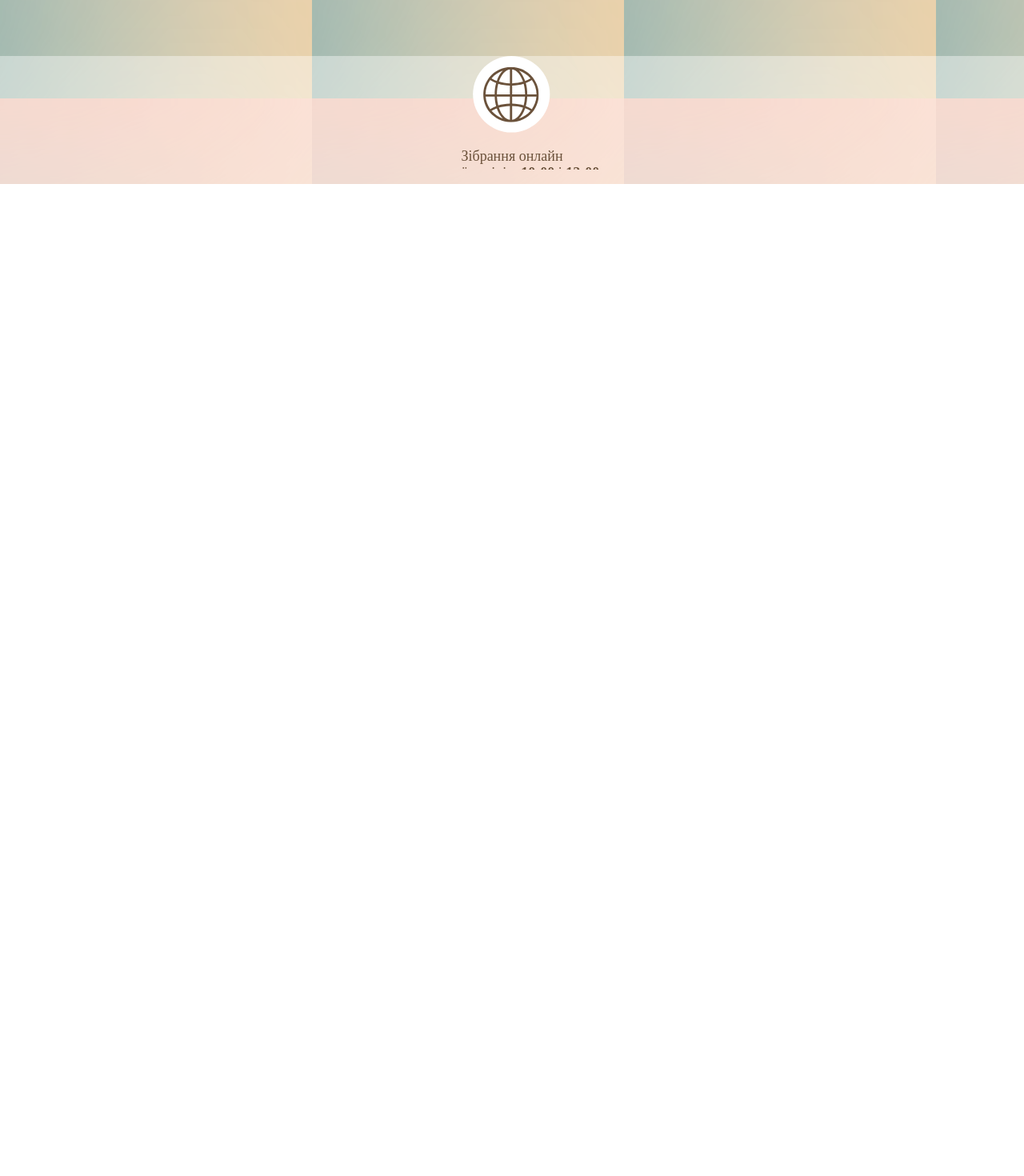
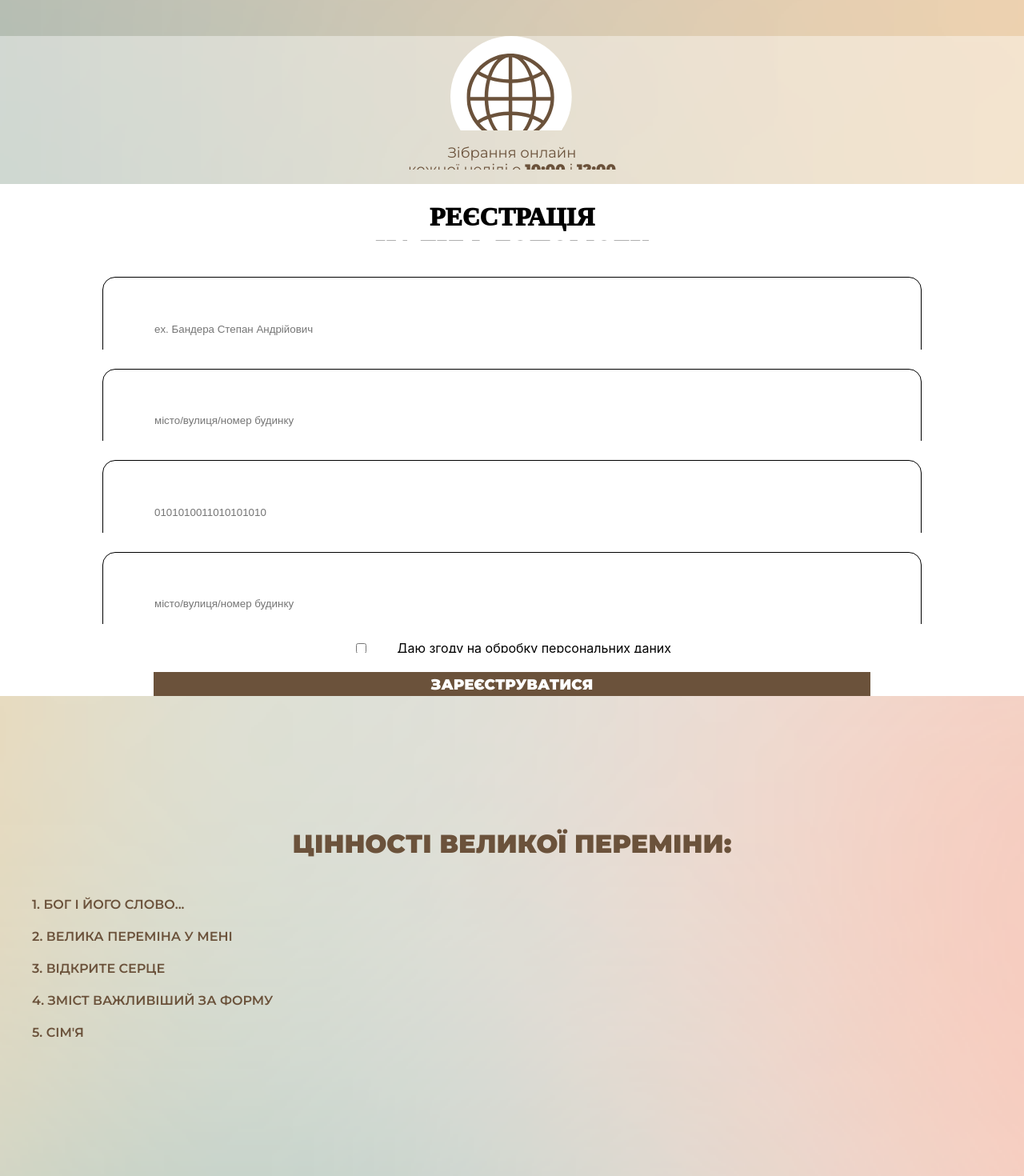
Before and after one commit to ErnestMk1/Great_Change, a React (Create React App) app in the folder my-app/: page / in a window 1280 px wide. Shown: the part 570-2040 px from the top of the page at 80% size. Before the commit the page ends 800 px from the top, so only its background shows below. Built offline with nearby package versions, Linux system fonts and the light colour scheme.

Commit message:
added registration and values pages

```diff
--- a/my-app/src/App.module.css
+++ b/my-app/src/App.module.css
@@ -5,4 +5,5 @@
 
 * {
   overflow-x: hidden;
+  box-sizing: border-box;
 }
--- a/my-app/src/App.tsx
+++ b/my-app/src/App.tsx
@@ -1,10 +1,14 @@
 import css from './App.module.css';
+import Registration from './components/registration/Registration';
+import Values from './components/values/Values';
 import Welcome from './components/welcome_page/Welcome';
 
 const App = () => {
   return (
     <div className={css.main_div}>
       <Welcome />
+      <Registration />
+      <Values />
     </div>
   );
 };
--- /dev/null
+++ b/my-app/src/components/registration/Registration.module.css
@@ -0,0 +1,99 @@
+.main_div {
+  height: 80vh;
+  display: flex;
+  flex-direction: column;
+  align-items: center;
+  gap: 3vh;
+}
+
+.text_block {
+  display: flex;
+  flex-direction: column;
+}
+
+.main_div h1 {
+  text-align: center;
+  font-family: 'Mont';
+  font-style: normal;
+  font-weight: 950;
+  line-height: 41px;
+}
+
+.text_input {
+  width: 80vw;
+  height: 6vh;
+  border: 1px solid #000;
+  border-radius: 1rem;
+  padding: 5vw;
+}
+
+.text_input:active {
+  border: none;
+  background-color: none;
+}
+
+.checkbox_block {
+  display: flex;
+  align-items: center;
+}
+
+.checkbox_input {
+  width: max-content;
+  margin-right: 3vw;
+  background-color: #000;
+}
+
+.checkbox_input:checked {
+  background-color: #6B523B;
+}
+
+.registration_button {
+  width: 70vw;
+  height: 6vh;
+  background: none;
+  border: none;
+  background-color: #6B523B;
+  color: #FFF;
+  font-family: 'Montserrat';
+  font-style: normal;
+  font-weight: 700;
+  font-size: 1.15rem;
+  transition: transform .3s;
+  cursor: pointer;
+}
+
+.registration_button:hover {
+  transform: scale(0.8);
+}
+
+@media screen and (max-width: 400px) {
+  .text_block label {
+    font-size: .8rem;
+  }
+
+  .registration_button {
+    font-size: .9rem;
+  }
+
+  .main_div {
+    height: 110vh;
+  }
+
+  .checkbox_block {
+    display: flex;
+    flex-direction: column;
+    justify-content: center;
+    align-items: center;
+    text-align: center;
+  }
+
+  .checkbox_block label {
+    width: 60vw;
+  }
+}
+
+@media screen and (max-width: 415px) {
+  .checkbox_block p {
+    width: 60vw;
+  }
+}
--- /dev/null
+++ b/my-app/src/components/registration/Registration.tsx
@@ -0,0 +1,59 @@
+import css from "./Registration.module.css";
+
+const Registration = () => {
+  return (
+    <div className={css.main_div}>
+      <h1>РЕЄСТРАЦІЯ <br></br>НА ГУМ. ДОПОМОГУ</h1>
+
+      <div className={css.text_block}>
+        <label>ПІБ</label>
+        <input
+          type="text"
+          className={css.text_input}
+          placeholder="ex. Бандера Степан Андрійович"
+        />
+      </div>
+
+      <div className={css.text_block}>
+        <label>Адреса проживання до 24 лютого</label>
+        <input
+          type="text"
+          className={css.text_input}
+          placeholder="місто/вулиця/номер будинку"
+        />
+      </div>
+
+      <div className={css.text_block}>
+        <label>Серія, номер паспорту</label>
+        <input
+          type="text"
+          className={css.text_input}
+          placeholder="0101010011010101010"
+        />
+      </div>
+
+      <div className={css.text_block}>
+        <label>Адреса проживання на сьогодні</label>
+        <input
+          type="text"
+          className={css.text_input}
+          placeholder="місто/вулиця/номер будинку"
+        />
+      </div>
+
+      <div className={css.checkbox_block}>
+        <input
+          type="checkbox"
+          name="agreement"
+          id="toggler"
+          className={css.checkbox_input}
+        />
+        <label>Даю згоду на обробку персональних даних</label>
+      </div>
+
+      <button className={css.registration_button}>ЗАРЕЄСТРУВАТИСЯ</button>
+    </div>
+  );
+};
+
+export default Registration;
--- /dev/null
+++ b/my-app/src/components/values/Values.module.css
@@ -0,0 +1,24 @@
+@import url('https://fonts.googleapis.com/css2?family=Montserrat:wght@400;600;900&display=swap');
+
+.main_div {
+  height: 75vh;
+  background: center url(../../imgs/bg_values.png) no-repeat;
+  background-size: cover;
+  font-family: 'Montserrat', sans-serif;
+  color: #6B523B;
+  display: flex;
+  flex-direction: column;
+  justify-content: center;
+}
+
+.values_caption {
+  font-weight: 950;
+  color: #6B523B;
+  text-align: center;
+}
+
+li {
+  font-weight: 600;
+  font-size: 1rem;
+  line-height: 5vh;
+}
--- /dev/null
+++ b/my-app/src/components/values/Values.tsx
@@ -0,0 +1,19 @@
+import css from './Values.module.css';
+
+const Values = () => {
+  return (
+    <div className={css.main_div}>
+      <h1 className={css.values_caption}>ЦІННОСТІ ВЕЛИКОЇ ПЕРЕМІНИ:</h1>
+
+      <ol>
+        <li>1. БОГ І ЙОГО СЛОВО...</li>
+        <li>2. ВЕЛИКА ПЕРЕМІНА У МЕНІ</li>
+        <li>3. ВІДКРИТЕ СЕРЦЕ</li>
+        <li>4. ЗМІСТ ВАЖЛИВІШИЙ ЗА ФОРМУ</li>
+        <li>5. СІМ'Я</li>
+      </ol>
+    </div>
+  );
+};
+
+export default Values;
--- a/my-app/src/components/welcome_page/Welcome.module.css
+++ b/my-app/src/components/welcome_page/Welcome.module.css
@@ -1,8 +1,9 @@
 .main_div {
-  background-image: url('../../imgs/bg.png');
+  background: center no-repeat url('../../imgs/bg.png');
+  background-size: cover;
   display: grid;
   height: 100vh;
-  grid-template-rows: 1fr 3fr 1fr;
+  grid-template-rows: 1fr 4fr 1.5fr;
 }
 
 .label_block {
@@ -24,7 +25,6 @@
   justify-content: center;
   font-family: 'Calypso';
   font-size: 2.5em;
-  font-weight: 600;
   line-height: 2.5rem;
   text-align: center;
   color: #6B523B;
@@ -64,7 +64,6 @@
 .footer_text {
   font-family: 'Montserrat';
   font-size: 18px;
-  font-weight: 400;
   line-height: 21px;
   letter-spacing: 0em;
   text-align: center;
--- a/my-app/src/components/welcome_page/Welcome.tsx
+++ b/my-app/src/components/welcome_page/Welcome.tsx
@@ -49,9 +49,14 @@ const Welcome = () => {
         </div>
       </div>
       <div className={css.info_block}>
-        <img src={globe} alt="globe svg" />
-        <p className={css.footer_text}>Зібрання онлайн <br></br>кожної неділі о <strong>10:00</strong> і <strong>12:00</strong></p>
-      </div>
+        <a
+          href="https://www.youtube.com/watch?v=H2MoWa7Akn0"
+          target="_blank"
+          rel="noreferrer"
+        >
+          <img src={globe} alt="globe svg" />
+        </a>
+        <p className={css.footer_text}>Зібрання онлайн <br></br>кожної неділі о <strong>10:00</strong> і <strong>12:00</strong></p></div>
     </div>
   );
 };
```
Also changed, not shown: my-app/src/imgs/bg_big.png (added), my-app/src/imgs/bg_values.png (added).
